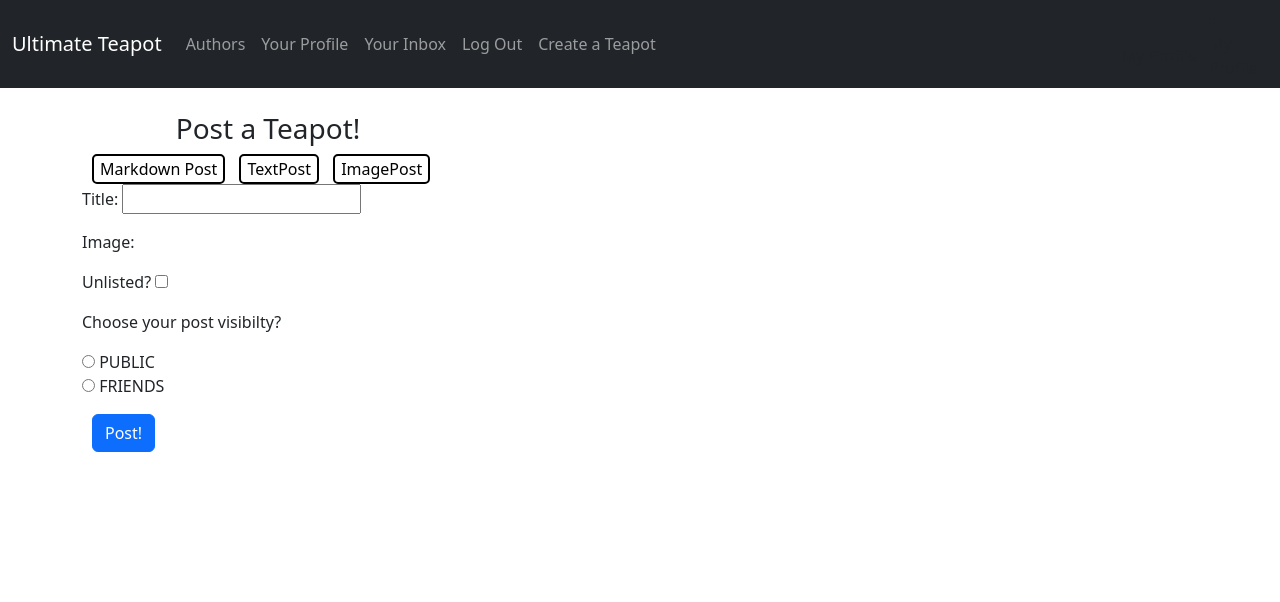
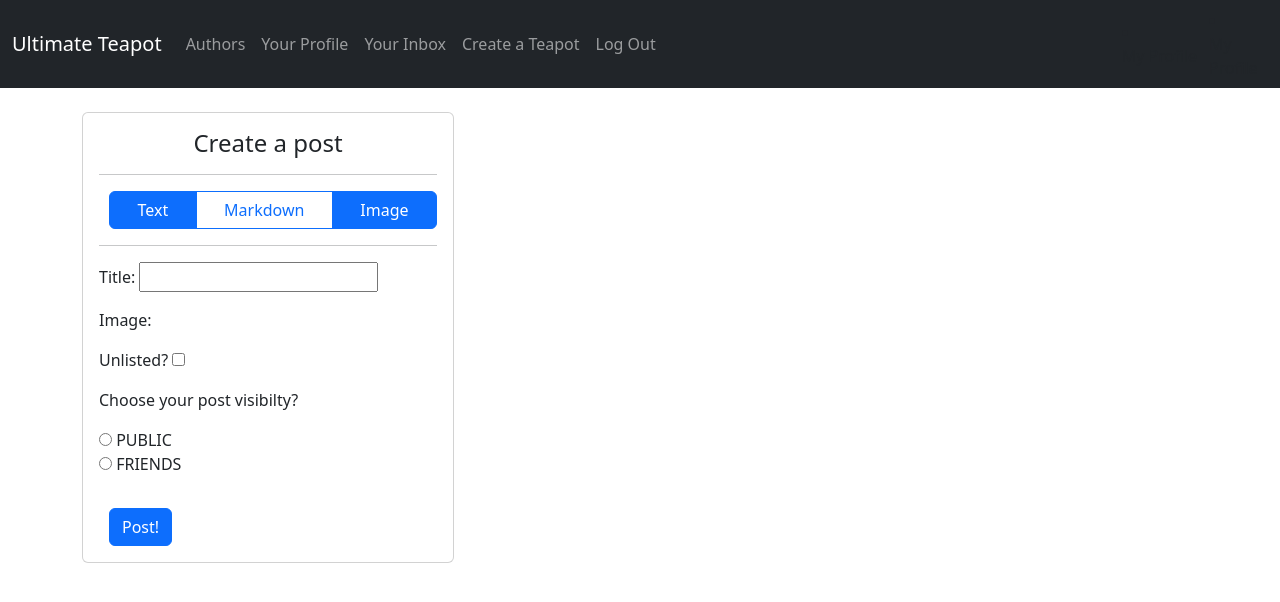
Before and after one commit to Ultimate-Teapot/Ultimate-Teapot, a Django app: page /main/make_post/ in a window 1280 px wide. Shown: the top 602 px of the page. Run offline with Django 4.2, Linux system fonts and the light colour scheme; the visitor is signed in with stand-in values (Sample User, id 1); some libraries are stand-ins or nearby versions.

Commit message:
edit_post, make_post, navbar UI FIXING

```diff
--- a/UltimateTeapot/templates/make_post.html
+++ b/UltimateTeapot/templates/make_post.html
@@ -7,18 +7,17 @@
 
 <style>
     button{
-        border-style: solid;
-        border-radius: 5px;
+        border: none;
         cursor: pointer;
         appearance: none;
         background-color: inherit;
         transition: transform .7s ease-in-out;
-        margin-left:10px;
 
+        margin-left: 10px;
       }
-      button:hover{
+
+      .card button:hover {
         transform: rotate(360deg);
-
       }
       input[type="text"] {
         text-align: top;
@@ -31,28 +30,28 @@
 </style>
 
 <div class="col-md-4">
-    <h3 class="text-center">Post a Teapot!</h3>
-    <button type="button" onclick=MakeMarkdown()>Markdown Post</button>
-    <button type="button" onclick=MakeText()>TextPost</button>
-    <button type="button" onclick=MakeImage()>ImagePost</button>
-    <br>
-
+  <div class="card">
+    <div class="card-body">
+      <h4 class="card-title text-center">Create a post</h4>
+      <hr>
+      <div class="btn-group btn-group-toggle d-flex justify-content-center" data-toggle="buttons">
+        <button type="button" class="btn btn-outline-primary active" onclick="MakeText()">Text</button>
+        <button type="button" class="btn btn-outline-primary" onclick="MakeMarkdown()">Markdown</button>
+        <button type="button" class="btn btn-outline-primary active" onclick="MakeImage()">Image</button>
+      </div>
+      <hr>
       {% if upload_form %}
         <form action="/main/posts/" method="POST" enctype="multipart/form-data">
           {% csrf_token %}
-
           {{ upload_form.contentType.hidden }}
           {{ upload_form.as_p }}
-
-
-        <button type="submit" class="btn btn-primary btn-block">Post!</button>
+          <button type="submit" class="btn btn-primary btn-block mt-3">Post!</button>
         </form>
       {% endif %}
+    </div>
+  </div>
+</div>
 
-
-
-
-  </div>
 
   <script type="text/javascript">
 
--- a/UltimateTeapot/templates/navbar.html
+++ b/UltimateTeapot/templates/navbar.html
@@ -23,14 +23,16 @@
             href="{% url 'inbox' %}">Your Inbox</a>
           </li>
 
+
+
           <li class="nav-item">
             <a class="nav-link"
-            href="{% url 'logout' %}"> Log Out</a>
+            href="{% url 'make_post' %}"> Create a Teapot</a>
           </li>
 
           <li class="nav-item">
             <a class="nav-link"
-            href="{% url 'make_post' %}"> Create a Teapot</a>
+            href="{% url 'logout' %}"> Log Out</a>
           </li>
 
 
```
Also changed, not shown: UltimateTeapot/templates/edit_post.html (+13 -5 lines). Lines whose indentation alone changed are shown as unchanged.
